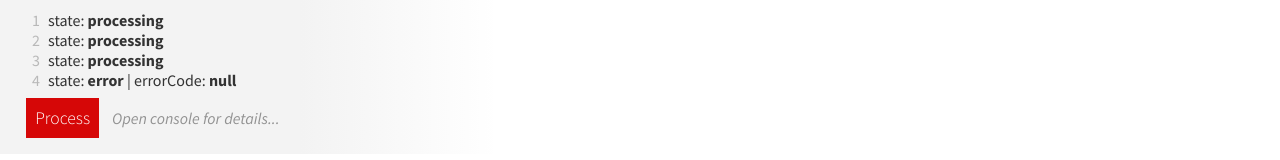
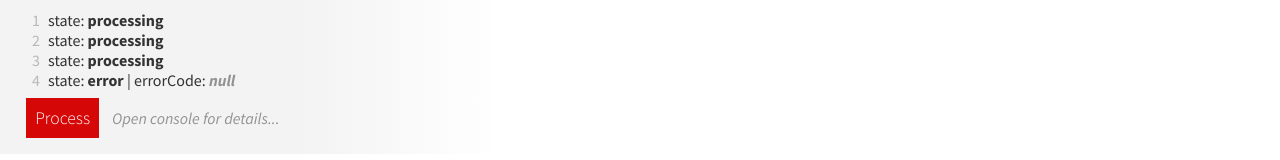
Before and after one commit to nicolau-pro/Vodafone, a React (Create React App) app: page / in a window 1280 px wide. Shown: the part 408-568 px from the top of the page. Built offline with nearby package versions, Linux system fonts and the light colour scheme.

Commit message:
Ready for review

```diff
--- a/src/components/Display.jsx
+++ b/src/components/Display.jsx
@@ -23,7 +23,7 @@ class Display extends Component {
                 state: <strong>{message.state} </strong>
                 {message.errorCode !== undefined ? (
                   <>
-                    | errorCode: <strong>{message.errorCode === null ? 'null' : message.errorCode}</strong>
+                    | errorCode: <strong>{message.errorCode === null ? <em>null</em> : message.errorCode}</strong>
                   </>
                 ) : (
                   <></>
```
